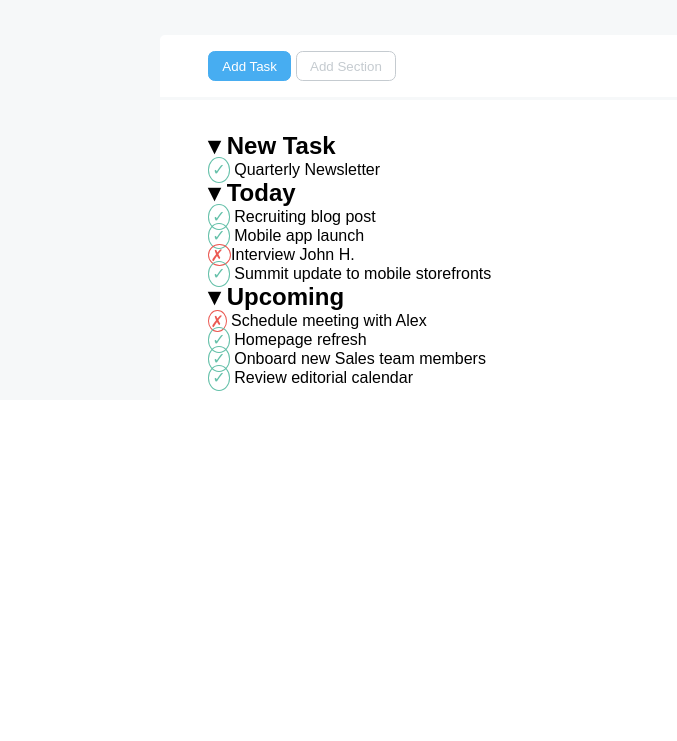
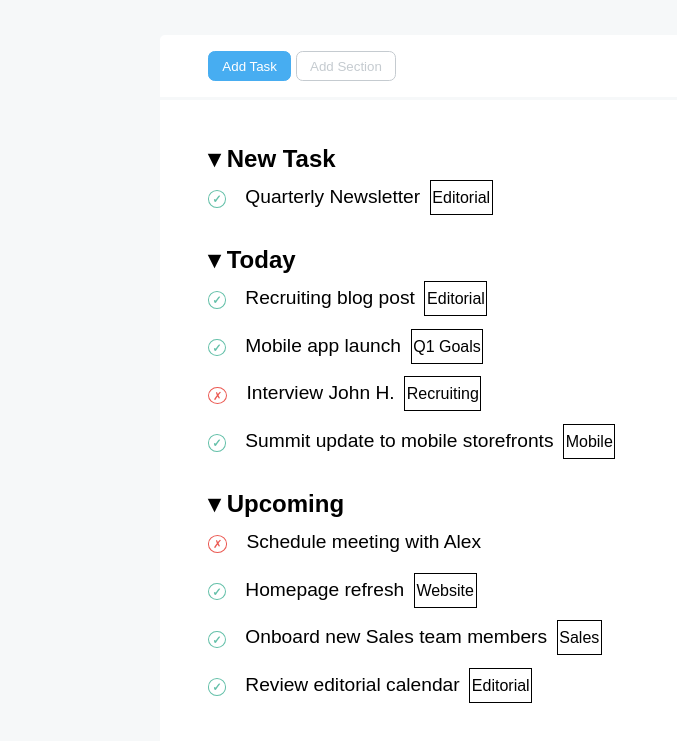
Before and after one commit to alestucci/html-css-toboolist, a plain HTML site: page index.html in a window 1280 px wide. Shown: the part 73-814 px from the top of the page, without its empty margins (0-677 px from the left). Drawn offline with Linux system fonts and the light colour scheme.

Commit message:
Inseriti tag da formattare

```diff
--- a/css/style.css
+++ b/css/style.css
@@ -11,6 +11,7 @@ html {
 #logo {
     vertical-align: middle;
 }
+
 header {
     background-color: white;
     line-height: 70px;
@@ -19,6 +20,7 @@ header {
 main {
     background-color: #f6f8f9;
     padding-top: 38px;
+    padding-bottom: 12px;
 }
 
 .actions {
@@ -46,28 +48,50 @@ main {
 }
 
 .tasks {
-    margin: 3px auto 100px auto;
+    margin: 3px auto 0px auto;
     padding: 2em 3em;
     background-color: white;
     width: 960px;
-    height: 300px;
-    background-color: white;
 }
 
 ul {
     list-style: none;
 }
 
+li {
+    padding: .8em 0;
+}
+
 .check {
+    font-size: .7em;
+    font-weight: 800;
     color: #64c0a9;
-    border: 1px solid #64c0a9;
+    border: .1em solid #64c0a9;
     border-radius: 50%;
-    padding: .2em;
+    padding: .15em .3em;
 }
 
 .cross {
+    font-size: .7em;
     color: #eb5952;
-    border: .1em solid #eb5952;
+    border: .15em solid #eb5952;
     border-radius: 50%;
-    padding: .1em;
+    padding: .15em 0.35em;
 }
+
+.list-element {
+    padding-left: 1em;
+    padding-right: .5em;
+    font-size: 1.2em;
+    font-weight: 500;
+}
+
+.editorial,
+.q1-goals,
+.recruiting,
+.mobile,
+.website,
+.sales {
+    padding: .5em .1em;
+    border: 1px solid black;
+}
--- a/index.html
+++ b/index.html
@@ -23,23 +23,23 @@
             <ul>
                 <li><h2>&#9662; New Task</h2>
                     <ul>
-                        <li><span class="check">&check;</span> Quarterly Newsletter</li>
+                        <li><span class="check">&check;</span><span class="list-element">Quarterly Newsletter</span><span class="editorial">Editorial</span></li>
                     </ul>
                 </li>
                 <li><h2>&#9662; Today</h2>
                     <ul>
-                        <li><span class="check">&check;</span> Recruiting blog post</li>
-                        <li><span class="check">&check;</span> Mobile app launch</li>
-                        <li><span class="cross"> &cross; </span> Interview John H.</li>
-                        <li><span class="check">&check;</span> Summit update to mobile storefronts</li>
+                        <li><span class="check">&check;</span><span class="list-element">Recruiting blog post</span><span class="editorial">Editorial</span></li>
+                        <li><span class="check">&check;</span><span class="list-element">Mobile app launch</span><span class="q1-goals">Q1 Goals</span></li>
+                        <li><span class="cross">&cross;</span><span class="list-element">Interview John H.</span><span class="recruiting">Recruiting</span></li>
+                        <li><span class="check">&check;</span><span class="list-element">Summit update to mobile storefronts</span><span class="mobile">Mobile</span></li>
                     </ul>
                 </li>
                 <li><h2>&#9662; Upcoming</h2>
                     <ul>
-                        <li><span class="cross">&cross;</span> Schedule meeting with Alex</li>
-                        <li><span class="check">&check;</span> Homepage refresh</li>
-                        <li><span class="check">&check;</span> Onboard new Sales team members</li>
-                        <li><span class="check">&check;</span> Review editorial calendar</li>
+                        <li><span class="cross">&cross;</span><span class="list-element">Schedule meeting with Alex</span></li>
+                        <li><span class="check">&check;</span><span class="list-element">Homepage refresh</span><span class="website">Website</span></li>
+                        <li><span class="check">&check;</span><span class="list-element">Onboard new Sales team members</span><span class="sales">Sales</span></li>
+                        <li><span class="check">&check;</span><span class="list-element">Review editorial calendar</span><span class="editorial">Editorial</span></li>
                     </ul>
                 </li>
             </ul>
```
